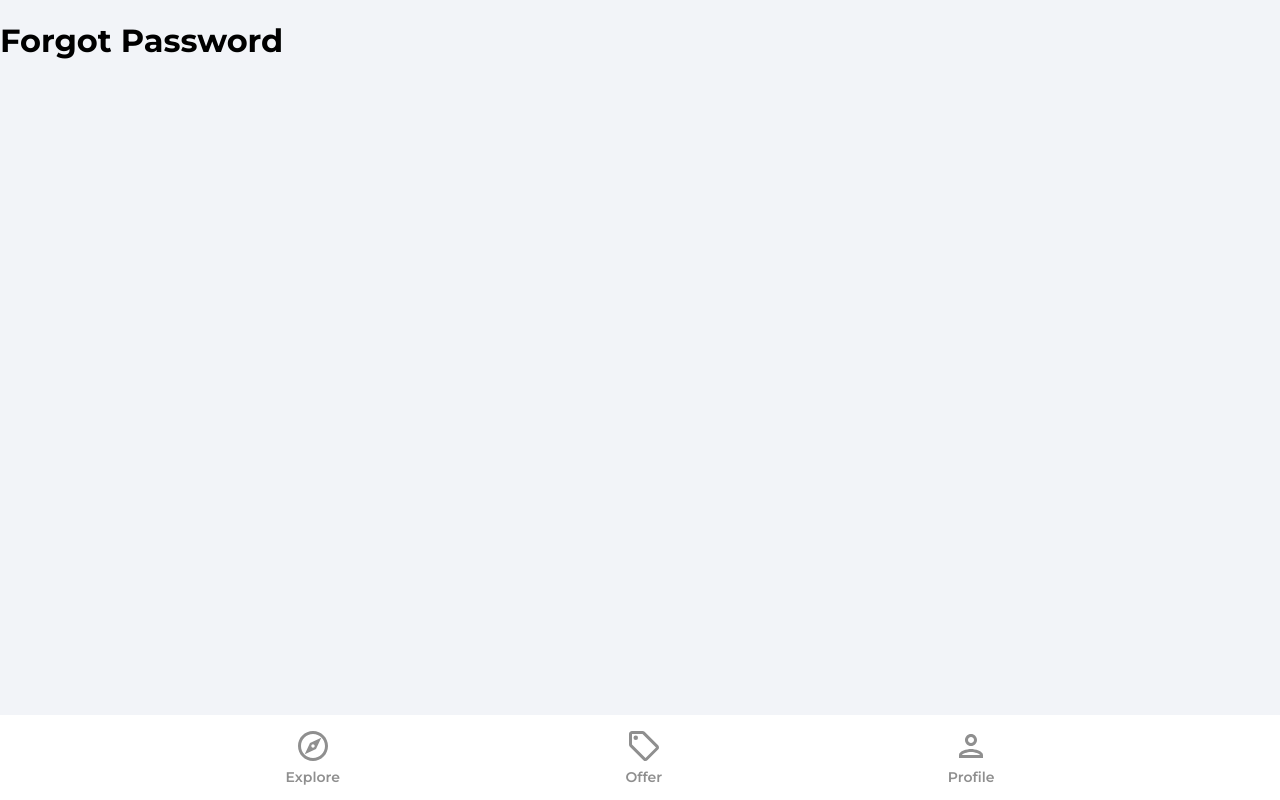
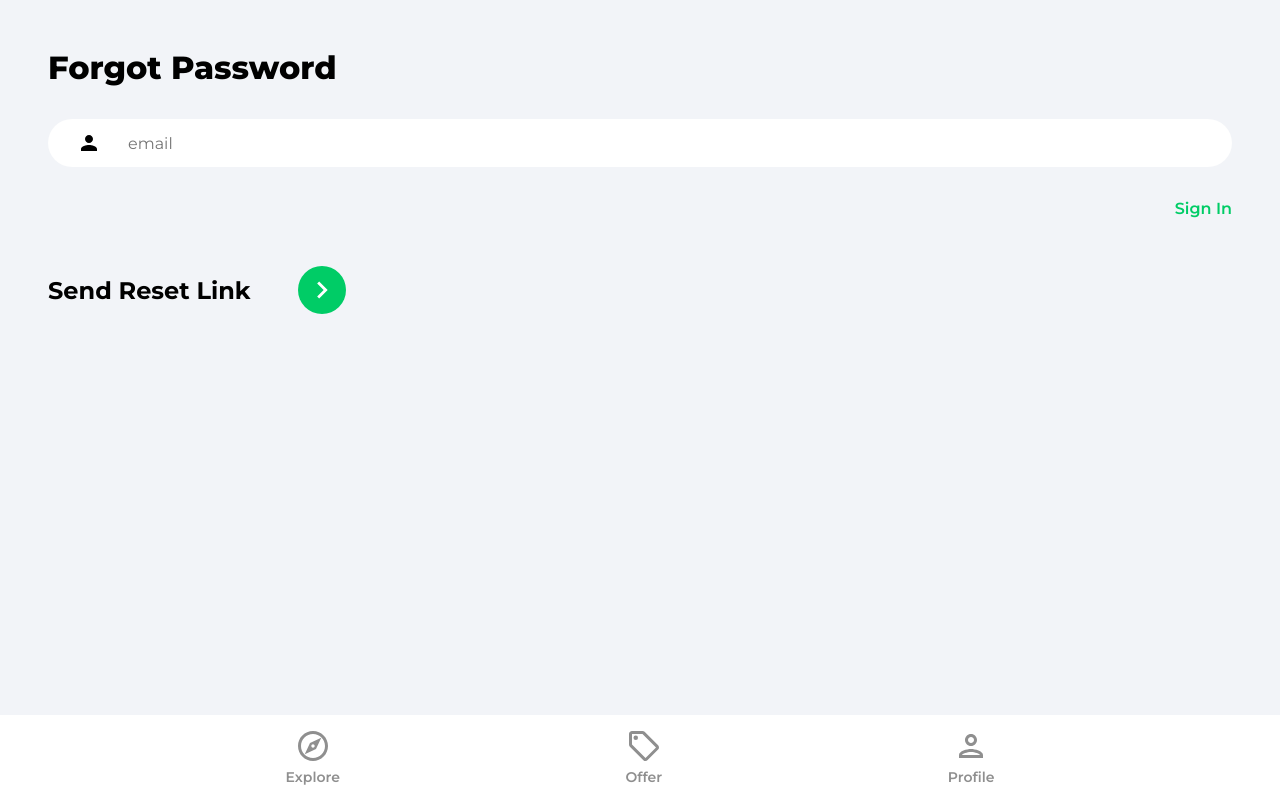
Before and after one commit to hyc0812/deploy-house-marketplace-yong, a React (Create React App) app: page /forgot-password in a window 1280 px wide. Built offline with nearby package versions, Linux system fonts and the light colour scheme.

Commit message:
fix bugs

```diff
--- a/src/pages/ForgotPassword.jsx
+++ b/src/pages/ForgotPassword.jsx
@@ -1,7 +1,53 @@
-export default function ForgotPassword(props) {
+import { useState } from "react";
+import { Link } from "react-router-dom";
+import { getAuth, sendPasswordResetEmail } from "firebase/auth";
+import { toast } from "react-toastify";
+import { ReactComponent as ArrowRightIcon } from "../assets/svg/keyboardArrowRightIcon.svg";
+
+function ForgotPassword() {
+  const [email, setEmail] = useState("");
+  const onChange = (e) => setEmail(e.target.value);
+  const onSubmit = async (e) => {
+    e.preventDefault();
+    try {
+      const auth = getAuth();
+      await sendPasswordResetEmail(auth, email);
+      toast.success("Email was sent");
+    } catch (error) {
+      toast.error("Could not send reset email");
+    }
+  };
   return (
-    <>
-      <h1>Forgot Password</h1>
-    </>
+    <div className="pageContainer">
+      <header>
+        <p className="pageHeader">Forgot Password</p>
+      </header>
+
+      <main>
+        <form onSubmit={onSubmit}>
+          <input
+            type="text"
+            className="emailInput"
+            placeholder="email"
+            id="email"
+            value={email}
+            onChange={onChange}
+          />
+          <Link className="forgotPasswordLink" to="/sign-in">
+            {" "}
+            Sign In
+          </Link>
+
+          <div className="signInBar">
+            <div className="signInText">Send Reset Link</div>
+            <button className="signInButton">
+              <ArrowRightIcon fill="#ffffff" width="34px" height="34px" />
+            </button>
+          </div>
+        </form>
+      </main>
+    </div>
   );
 }
+
+export default ForgotPassword;
```
